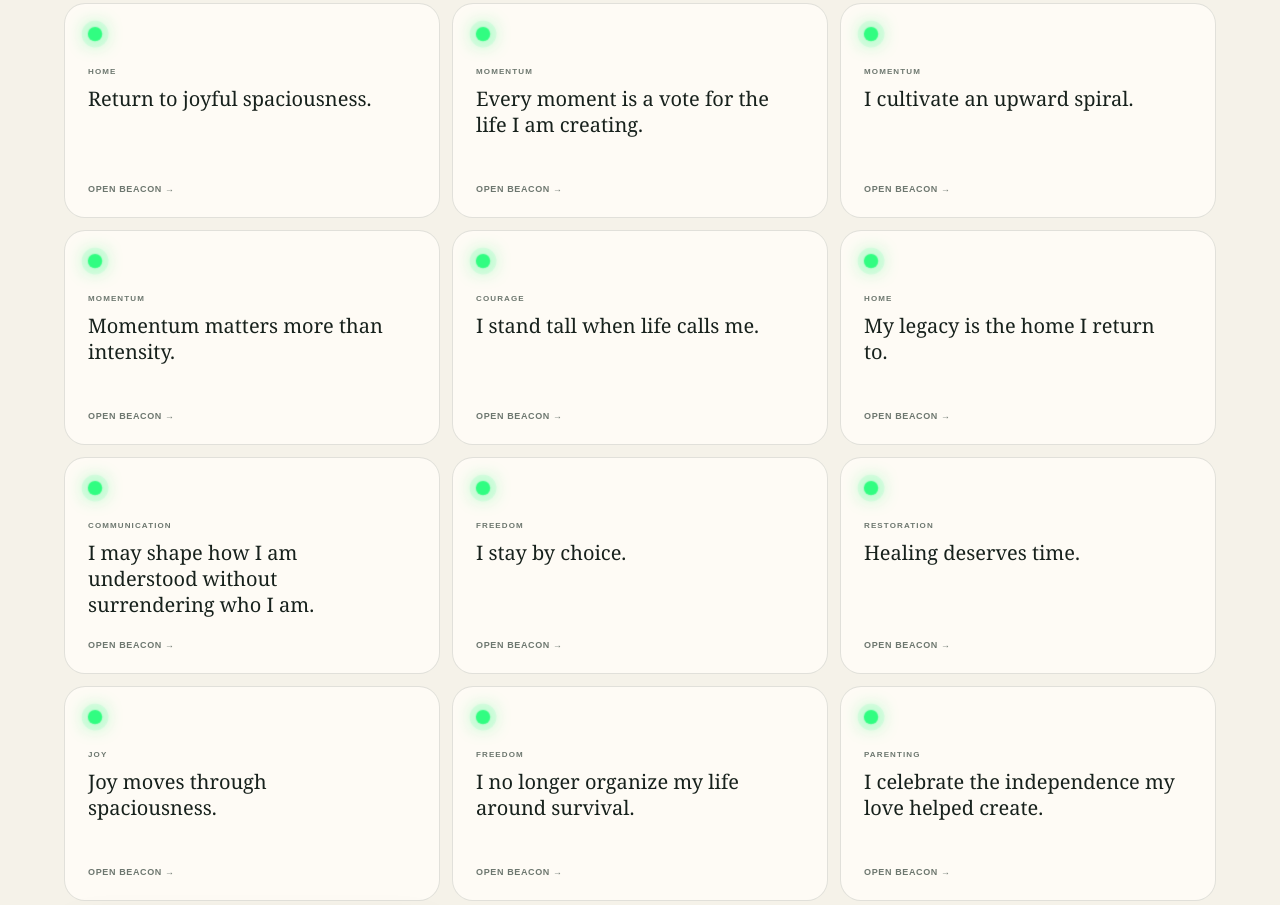
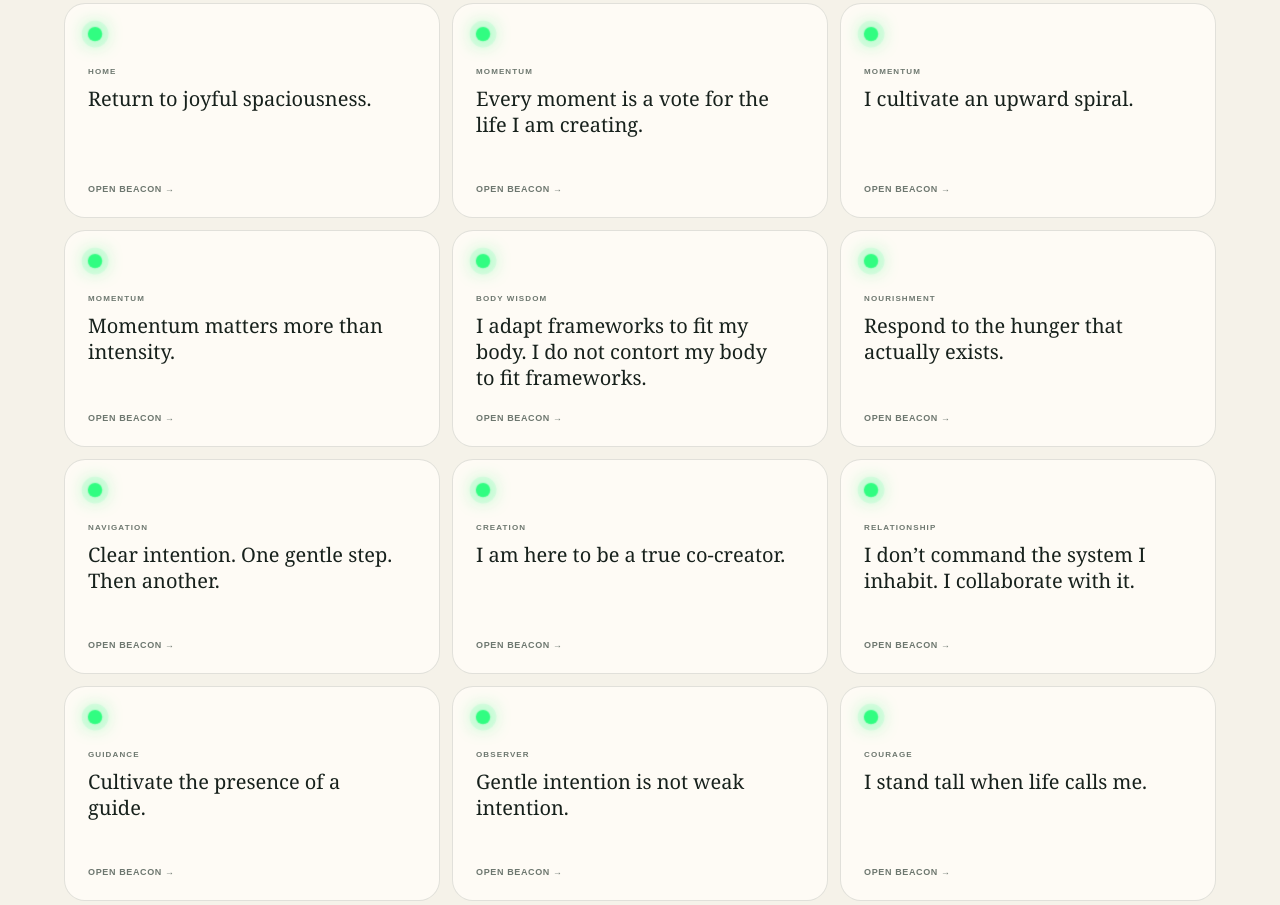
Before and after one commit to charujane/glide, a website built with Vite: page index.html in a window 1280 px wide. Shown: the part 424-1329 px from the top of the page. Built offline with nearby package versions, Linux system fonts and the light colour scheme.

Commit message:
Aug-25-2026: 7 new beacons

```diff
--- a/app.js
+++ b/app.js
@@ -32,6 +32,62 @@
     context:
       "I do not need one extraordinary moment of peace. I need hundreds of small moments that gently reinforce the life I am building. Gentle repetition changes my lived experience more reliably than dramatic effort.",
     practice: "Ask: Does this add one more step toward the life I am cultivating?",
+  },
+  {
+    id: "fit-framework-to-me",
+    category: "Body Wisdom",
+    title: "I adapt frameworks to fit my body. I do not contort my body to fit frameworks.",
+    context:
+      "I spent years trying to contort my body to fit clothes. I eventually became freer when I reversed the relationship: I buy clothes that fit and honor my body rather than trying to make my body fit a predetermined size. I want to bring that same freedom to food. A framework like 18:6 or 16:8 is a tool, not something my body has to obey. If thinking about a fasting window makes me overeat because I am afraid of becoming hungry later, the framework is not serving me in that form. What ultimately matters is learning what leaves my particular body nourished, energized, light and satisfied.",
+    practice: "Ask: What framework fits and honors my body today?",
+  },
+  {
+    id: "satisfy-hunger-fire",
+    category: "Nourishment",
+    title: "Respond to the hunger that actually exists.",
+    context:
+      "Vinoja told me that sometimes at night she has one rye cracker simply to give her hunger fire something, and then she feels content. That inspired me because I often interpret hunger as: I need a full meal now so I can stop eating for a long time afterward. There is another possibility. Notice the hunger. Give it what it needs. Notice satisfaction. Stop. Food can be available without needing to be consumed preemptively.",
+    practice: "Notice hunger. Offer enough. Notice satisfaction. Stop.",
+  },
+  {
+    id: "one-gentle-step",
+    category: "Navigation",
+    title: "Clear intention. One gentle step. Then another.",
+    context:
+      "During an overnight awakening, I wanted to return to sleep. I elevated my head so I could breathe comfortably, listened to the gentle gong from my breathing app, and focused on one breath at a time. Thoughts came. My attention wandered. I did not castigate myself or doubt my ability. I applauded myself for having a clear intention. Then I simply returned and took the next step well. I eventually had beautiful sleep. Wandering is not failure. Know the intention. Do the next thing well. Return gently.",
+    practice: "Name the intention. Do the next thing well. Return gently.",
+  },
+  {
+    id: "true-co-creator",
+    category: "Creation",
+    title: "I am here to be a true co-creator.",
+    context:
+      "I experience life as a relationship with something larger than myself. Challenges can reveal sticking points—places where fear, resistance, or old patterns remain. Instead of asking only, ‘Why is this happening to me?’ I can ask: What wants to become freer through this? My role is not simply to receive life. I want to participate in its creation—to become freer, more open, and more capable of channeling the gifts available through me.",
+    practice: "Ask: What wants to become freer through this?",
+  },
+  {
+    id: "creation-through-relationship",
+    category: "Relationship",
+    title: "I don’t command the system I inhabit. I collaborate with it.",
+    context:
+      "I am consciousness, and I am also my tissues. I see this as fractal. At another scale there are people, creatures, objects, environments and systems within my purview. To change a state, I don’t have to dominate all of its parts. We can work together. This applies to my body, my family, leadership, teams and my environment. Creation happens through relationship rather than control.",
+    practice: "Collaborate with the body, person, or system instead of commanding it.",
+  },
+  {
+    id: "cultivate-guide",
+    category: "Guidance",
+    title: "Cultivate the presence of a guide.",
+    context:
+      "I want to become someone whose energy and presence naturally make people want to reach out for guidance. I don’t need to convince people that I am a guide or perform wisdom for them. I cultivate clarity, listening, articulation, presence, generosity and wisdom. When someone reaches out, I help them see more clearly and find their own way forward.",
+    practice: "Listen closely. Help the person see clearly and find their own way forward.",
+  },
+  {
+    id: "observer-glides",
+    category: "Observer",
+    title: "Gentle intention is not weak intention.",
+    context:
+      "I am discovering that forceful control often creates more resistance. My observer can know exactly where I want to go while remaining gentle about how I get there. When attention wanders, I return. When something doesn’t work, I adjust. I don’t turn deviation into self-doubt. The observer glides: clear in direction, light-handed in execution, and trusting in the return.",
+    practice: "Hold direction clearly. Execute lightly. Trust the return.",
   },
   {
     id: "stand-tall",
--- a/public/sw.js
+++ b/public/sw.js
@@ -1,4 +1,4 @@
-const CACHE = "glide-pwa-v5";
+const CACHE = "glide-pwa-v6";
 const APP_SHELL = [
   "/",
   "/index.html",
--- a/sw.js
+++ b/sw.js
@@ -1,4 +1,4 @@
-const CACHE = "glide-pwa-v5";
+const CACHE = "glide-pwa-v6";
 const APP_SHELL = [
   "/",
   "/index.html",
```
